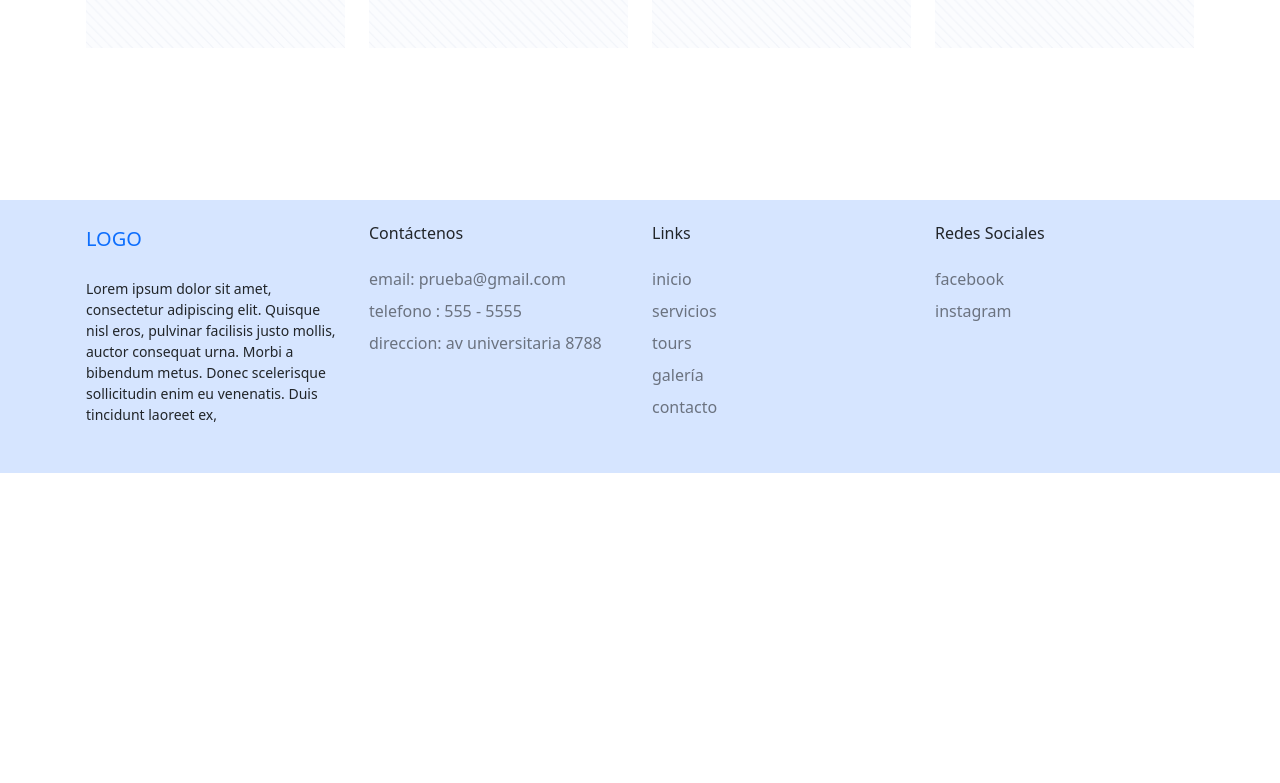
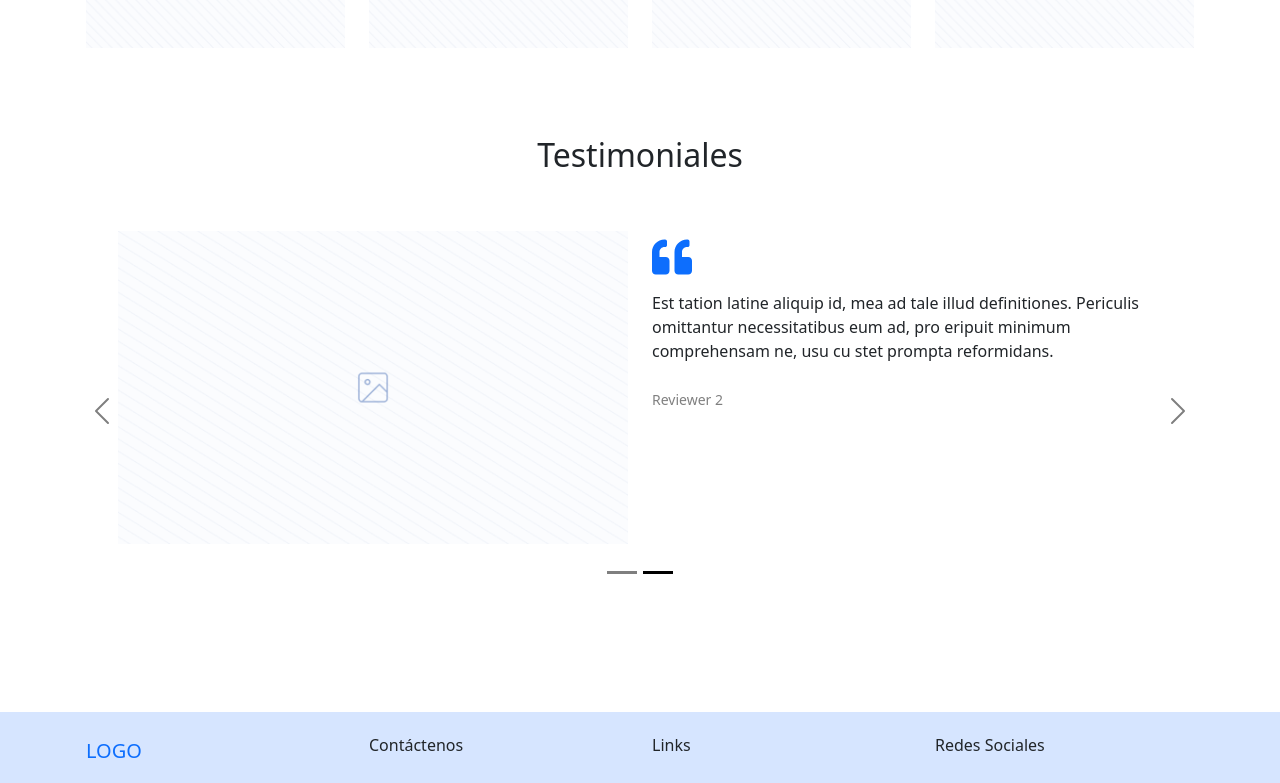
Before and after one commit to helio3197/magic-peru, a React (Create React App) app: page / in a window 1280 px wide. Shown: the part 2349-3132 px from the top of the page. Before the commit the page ends 2822 px from the top, so only its background shows below. Built offline with nearby package versions, Linux system fonts and the light colour scheme.

Commit message:
Create Review section

```diff
--- a/src/App.scss
+++ b/src/App.scss
@@ -11,7 +11,8 @@
   margin-top: 7rem;
   margin-bottom: 7rem;
 
-  > h1, > p {
+  > h1,
+  > p {
     max-width: 640px;
     text-align: center;
   }
@@ -21,3 +22,10 @@
     margin-bottom: 4rem;
   }
 }
+
+.review-carousel {
+  .carousel-control-prev,
+  .carousel-control-next {
+    width: auto;
+  }
+}
--- a/src/components/Homepage/Homepage.js
+++ b/src/components/Homepage/Homepage.js
@@ -3,6 +3,7 @@ import Headline from './Headline';
 import WhyUs from './WhyUs';
 import Destinies from './Destinies';
 import PhotoGallery from './PhotoGallery';
+import Reviews from './Reviews';
 
 const Homepage = () => (
   <Container fluid as="main" className="p-0 d-inline-block">
@@ -10,6 +11,7 @@ const Homepage = () => (
     <WhyUs />
     <Destinies />
     <PhotoGallery />
+    <Reviews />
   </Container>
 );
 
--- a/src/components/Homepage/PhotoGallery.js
+++ b/src/components/Homepage/PhotoGallery.js
@@ -48,7 +48,7 @@ const PhotoGallery = () => {
   ];
 
   return (
-    <Container as="section" className="headline">
+    <Container as="section" className="headline mb-5">
       <h2>Galerias de Fotos</h2>
       <Row xs="1" md="2" lg="4" className="mt-3 px-sm-3 px-md-0">
         {gallery.map((item) => (
--- /dev/null
+++ b/src/components/Homepage/Reviews.js
@@ -0,0 +1,55 @@
+import Container from 'react-bootstrap/Container';
+import Row from 'react-bootstrap/Row';
+import Col from 'react-bootstrap/Col';
+import Carousel from 'react-bootstrap/Carousel';
+import { FaQuoteLeft } from 'react-icons/fa';
+import reviewImg from '../../assets/review-placeholder.png';
+
+const Reviews = () => {
+  const reviewsArr = [
+    {
+      image: reviewImg,
+      review: 'Est tation latine aliquip id, mea ad tale illud definitiones. Periculis omittantur necessitatibus eum ad, pro eripuit minimum comprehensam ne, usu cu stet prompta reformidans.',
+      author: 'Connie Robertson at Google',
+      id: 'review1',
+    },
+    {
+      image: reviewImg,
+      review: 'Est tation latine aliquip id, mea ad tale illud definitiones. Periculis omittantur necessitatibus eum ad, pro eripuit minimum comprehensam ne, usu cu stet prompta reformidans.',
+      author: 'Reviewer 2',
+      id: 'review2',
+    },
+  ];
+
+  return (
+    <Container as="section" className="headline mt-5">
+      <h2 className="mb-5">Testimoniales</h2>
+      <Carousel variant="dark" className="review-carousel px-md-5 px-lg-0">
+        {reviewsArr.map((item) => (
+          <Carousel.Item key={item.id}>
+            <Container fluid>
+              <Row xs="1" lg="2" className="px-3 pb-5">
+                <Col className="py-2">
+                  <img src={item.image} alt={`${item.author} review`} className="w-100" />
+                </Col>
+                <Col>
+                  <div className="fs-1 text-primary">
+                    <FaQuoteLeft />
+                  </div>
+                  <p className="mt-2 mb-4">
+                    {item.review}
+                  </p>
+                  <small className="text-black-50">
+                    {item.author}
+                  </small>
+                </Col>
+              </Row>
+            </Container>
+          </Carousel.Item>
+        ))}
+      </Carousel>
+    </Container>
+  );
+};
+
+export default Reviews;
```
Also changed, not shown: src/assets/review-placeholder.png (added).
